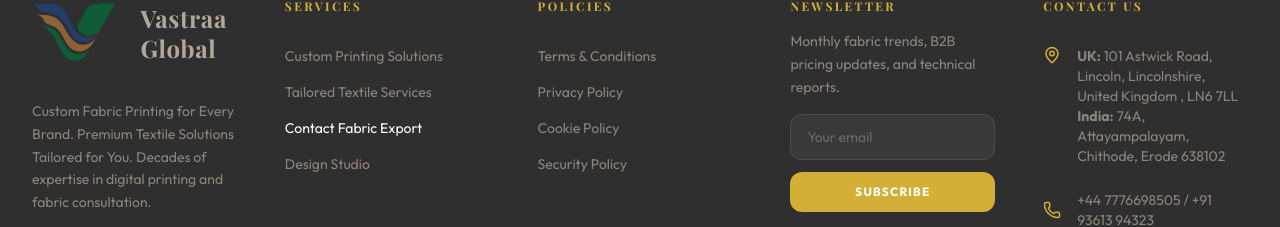
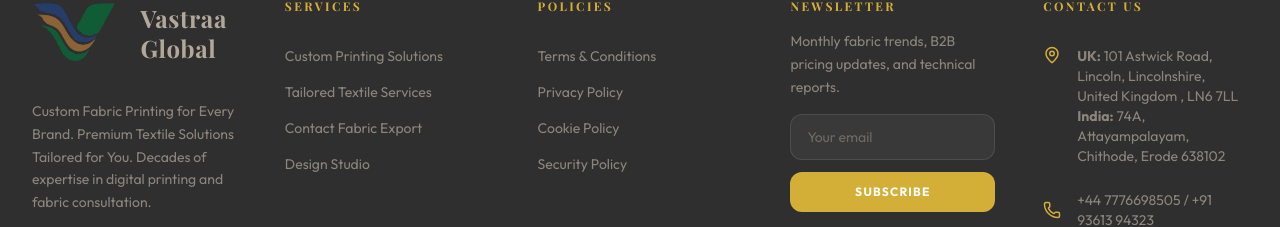
Before and after one commit to Rajachellan/vastraa-global, a Next.js app: page / in a window 1280 px wide. Shown: the part 10634-10861 px from the top of the page. Built offline with nearby package versions, Linux system fonts and the light colour scheme; no server answers.

Commit message:
solve the issuess

```diff
--- a/src/components/Footer.tsx
+++ b/src/components/Footer.tsx
@@ -151,7 +151,7 @@ export const Footer = () => {
   href="https://wa.me/919361394323"
   target="_blank"
   rel="noopener noreferrer"
-  className="text-white"
+ className="hover:text-secondary transition-colors"
 >
   Contact Fabric Export
 </a></li>
```
